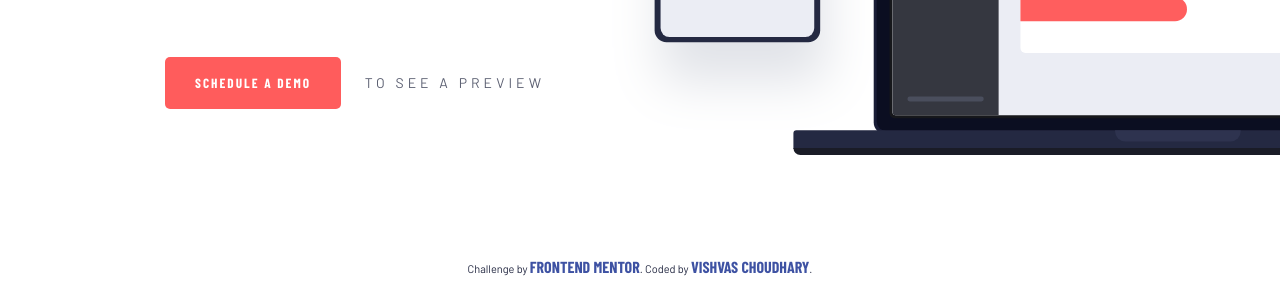
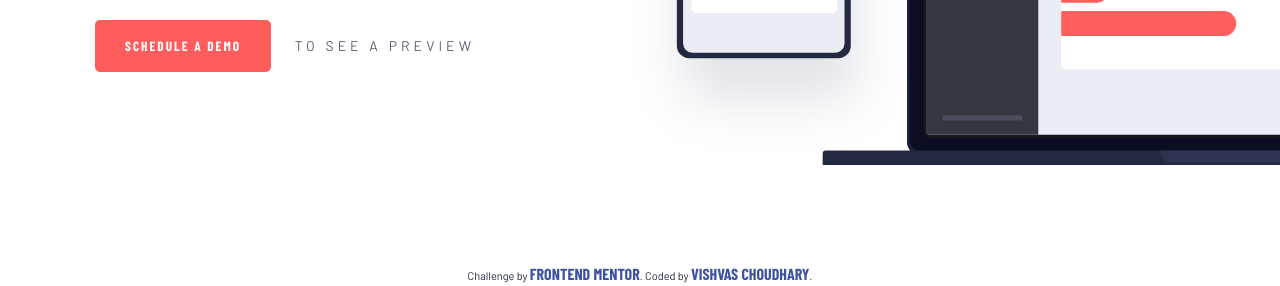
Before and after one commit to vishvas-choudhary/project-tracking-intro-component, a plain HTML site: page index.html in a window 1280 px wide. Shown: the part 524-810 px from the top of the page. Drawn offline with nearby package versions, Linux system fonts and the light colour scheme.

Commit message:
Bugs fixed

```diff
--- a/index.html
+++ b/index.html
@@ -35,6 +35,7 @@
     </style>
   </head>
   <body>
+    <div class="wrapper">
       <main class="container">
         <header class="header">
           <figure class="logo">
@@ -73,6 +74,7 @@
           <div class="right"></div>
         </section>
       </main>
+    </div>
 
     <footer>
       <p class="attribution">
--- a/style.css
+++ b/style.css
@@ -22,6 +22,10 @@ body {
   font-family: "Barlow", sans-serif;
   line-height: 1.5;
   color: var(--veryDarkBlue);
+  max-width: 144rem;
+  margin: 0 auto;
+  position: relative;
+  overflow: hidden;
 }
 
 h1 {
@@ -80,15 +84,19 @@ button:hover {
   opacity: 0.8;
 }
 
+.wrapper {
+  overflow: hidden;
+}
+
 .container {
-  max-width: 144rem;
+  /* height: 80rem; */
+  max-width: 111rem;
   margin: 0 auto;
-  /* height: 80rem; */
-  overflow: hidden;
+  padding: 1rem;
   position: relative;
 }
 
-.container::after {
+.wrapper::after {
   content: "";
   position: absolute;
   top: -50%;
@@ -103,7 +111,7 @@ button:hover {
 
 /* NAVIGATION */
 .header {
-  padding: 6rem 16.5rem 0 16.5rem;
+  padding-top: 6rem;
   display: flex;
   justify-content: space-between;
   align-items: center;
@@ -128,12 +136,12 @@ button:hover {
   display: flex;
   justify-content: space-between;
   align-items: center;
-  margin-bottom: 10rem;
+  margin-bottom: 18rem;
 }
 
 .left {
   flex: 2;
-  margin-left: 16.5rem;
+  /* margin-left: 16.5rem; */
 }
 
 .light-text {
@@ -166,10 +174,20 @@ button:hover {
 }
 
 .right {
+  position: relative;
   flex: 3;
+}
+
+.right::after {
+  content: "";
+  position: absolute;
   background-image: url(./images/illustration-devices.svg);
+  top: 0;
+  left: 0;
+  transform: translate(10%, -40%);
   background-repeat: no-repeat;
   background-size: cover;
   background-position: left center;
   height: 46rem;
+  width: 100rem;
 }
```
Lines whose indentation alone changed are shown as unchanged.
